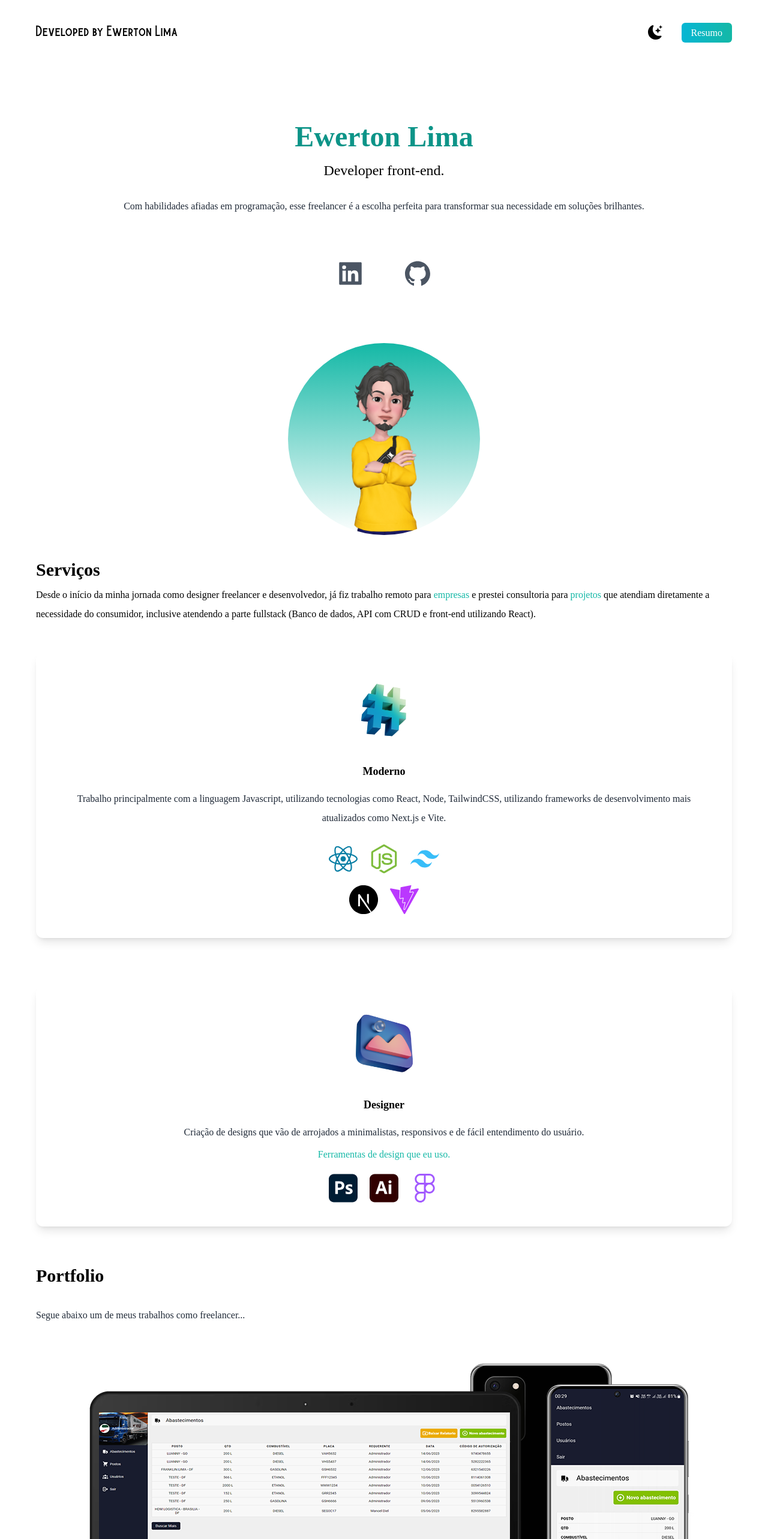
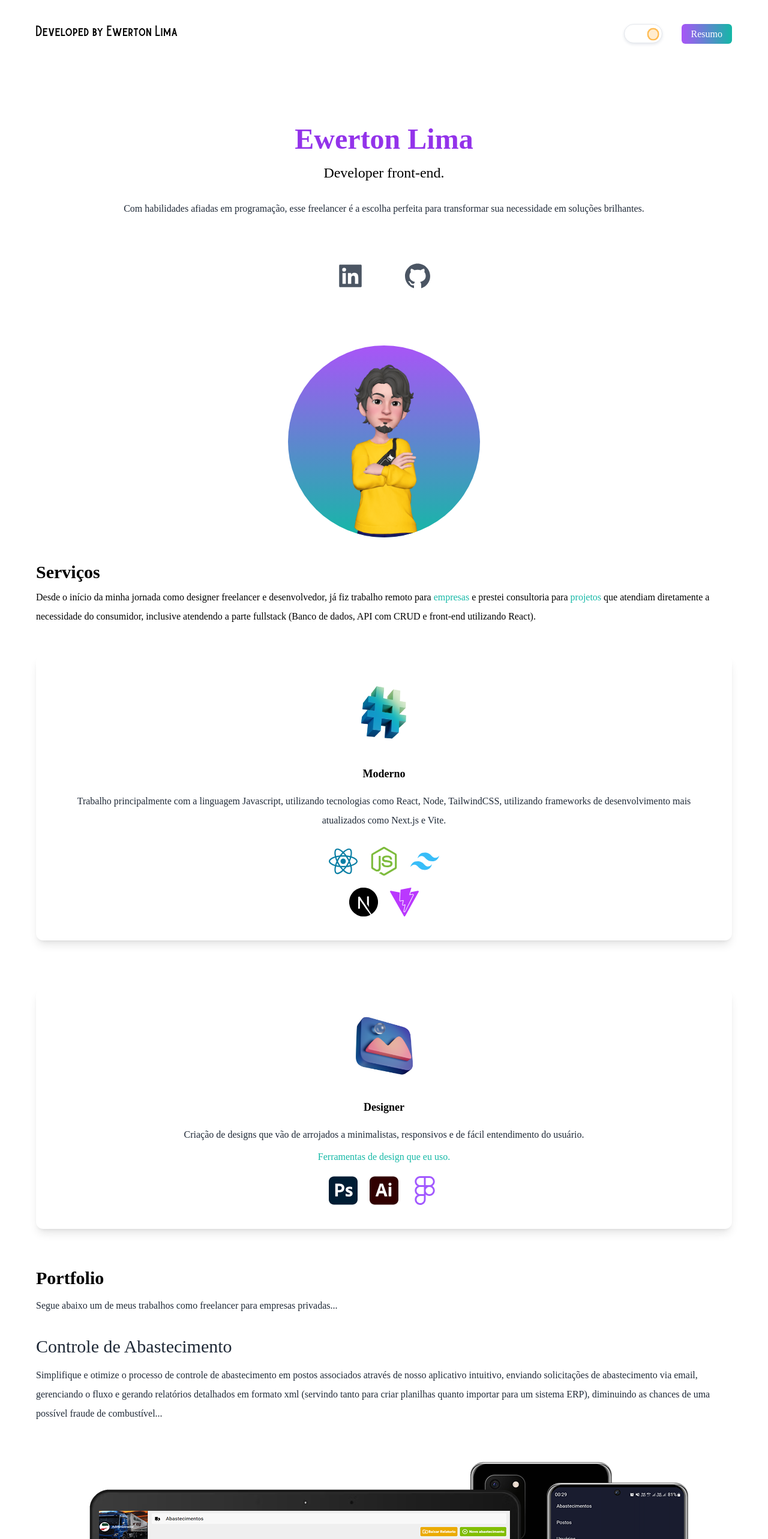
Before and after one commit to ewerton-ssh/portfolio, a React (Vite) app: page / in a window 1280 px wide. Shown: the top 2566 px of the page at 60% size. Built offline with nearby package versions, Linux system fonts and the light colour scheme; a web font is replaced by a local one.

Commit message:
second commit

```diff
--- a/src/App.jsx
+++ b/src/App.jsx
@@ -1,15 +1,21 @@
 import { useState } from 'react';
-import {BsFillMoonStarsFill} from 'react-icons/bs';
+//import {BsFillMoonStarsFill} from 'react-icons/bs';
 import {AiFillGithub, AiFillLinkedin} from 'react-icons/ai';
 import {SiTailwindcss, SiReact, SiNodedotjs,SiNextdotjs, SiVite, SiAdobephotoshop, SiAdobeillustrator, SiFigma} from 'react-icons/si'
 import char from '../src/assets/char.png';
 import design from '../src/assets/design.png';
 import code from '../src/assets/code.png'
 import mockup from '../src/assets/mockup.png'
+import DarkToggle from './components/DarkToggle';
 
 
 function App() {
   const [darkMode, setDarkMode] = useState(false);
+
+  const handleDarkModeChange = (newDarkMode) => {
+    setDarkMode(newDarkMode);
+    // Faça o que for necessário com o novo valor de darkMode
+  };
   return (
     <div className={darkMode ? 'dark' : ''}>
       <main className='bg-white px-5 dark:bg-gray-900'>
@@ -17,12 +23,12 @@ function App() {
           <nav className='py-10 mb-12 flex justify-between'>
             <h1 className='text-xl font-burtons mx-10 dark:text-gray-200'>Developed by Ewerton Lima</h1>
             <ul className='flex items-center'>
-              <li><BsFillMoonStarsFill onClick={() => setDarkMode(!darkMode)} className='cursor-pointer text-2xl dark:text-gray-200'/></li>
-              <li><a className='bg-gradient-to-r from-cyan-500 to-teal-500 text-white px-4 py-2 rounded-md ml-8 font-sanfrancisco mx-10' href="#" >Resumo</a></li>
+              <li><DarkToggle onDarkModeChange={handleDarkModeChange}/></li>
+              <li><a className='bg-gradient-to-r from-purple-500 to-teal-500 text-white px-4 py-2 rounded-md ml-8 font-sanfrancisco mx-10' href="#" >Resumo</a></li>
             </ul>
           </nav>
           <div className='text-center p-10'>
-            <h2 className='text-5xl py-2 text-teal-600 font-sanfrancisco font-bold'>Ewerton Lima</h2>
+            <h2 className='text-5xl py-2 text-purple-600 font-sanfrancisco font-bold'>Ewerton Lima</h2>
             <h3 className='text-2xl py-2 font-sanfrancisco dark:text-gray-200'>Developer front-end.</h3>
             <p className='text-md py-5 leading-8 text-gray-800 font-sanfrancisco dark:text-gray-200'>Com habilidades afiadas em programação, esse freelancer é a escolha perfeita para transformar sua necessidade em soluções brilhantes.</p>
           </div>
@@ -30,7 +36,7 @@ function App() {
             <AiFillLinkedin/>
             <AiFillGithub/>
           </div>
-          <div className='relative mx-auto bg-gradient-to-b from-teal-500 rounded-full w-80 h-80 mt-20 overflow-hidden'>
+          <div className='relative mx-auto bg-gradient-to-b from-purple-500 to-teal-500 rounded-full w-80 h-80 mt-20 overflow-hidden'>
             <img src={char} className='object-fill' />
           </div>
         </section>
@@ -50,7 +56,7 @@ function App() {
             <div className='text-center shadow-lg p-10 rounded-xl my-10 dark:bg-white flex-1 '>
               <img src={code} className='w-28 h-28 ml-auto mr-auto'/>
               <h3 className='text-lg pt-8 pb-2 font-sanfrancisco font-semibold'>Moderno</h3>
-              <p className="text-md py-2 leading-8 text-gray-800 dark:text-gray-200 font-sanfrancisco">
+              <p className="text-md py-2 leading-8 text-gray-800 dark:text-gray-500 font-sanfrancisco">
                 Trabalho principalmente com a linguagem Javascript, utilizando tecnologias como React, Node, TailwindCSS, utilizando frameworks de desenvolvimento mais atualizados como Next.js e Vite.
               </p>
               <div className='flex mt-5'>
@@ -72,7 +78,7 @@ function App() {
             <div className='text-center shadow-lg p-10 rounded-xl my-10 dark:bg-white flex-1 '>
               <img src={design} className='w-28 h-28 ml-auto mr-auto'/>
               <h3 className='text-lg pt-8 pb-2 font-sanfrancisco font-semibold'>Designer</h3>
-              <p className="text-md py-2 leading-8 text-gray-800 dark:text-gray-200 font-sanfrancisco">
+              <p className="text-md py-2 leading-8 text-gray-800 dark:text-gray-500 font-sanfrancisco">
                 Criação de designs que vão de arrojados a minimalistas, responsivos e de fácil entendimento do usuário.
               </p>
               <span className="text-teal-500 font-sanfrancisco"> Ferramentas de design que eu uso. </span>
@@ -89,8 +95,15 @@ function App() {
         <section>
           <div>
             <h3 className='text-3xl py-1 mt-5 mx-10 font-semibold font-sanfrancisco dark:text-gray-200'>Portfolio</h3>
-            <p className="text-md py-2 leading-8 text-gray-800 dark:text-gray-200 mt-5 mx-10 font-sanfrancisco">
-              Segue abaixo um de meus trabalhos como freelancer...
+            <p className="text-md py-2 leading-8 text-gray-800 dark:text-gray-200 mx-10 font-sanfrancisco">
+              Segue abaixo um de meus trabalhos como freelancer para empresas privadas...
+            </p>
+            <h3 className="text-3xl py-2 leading-8 text-gray-800 dark:text-gray-200 mt-5 mx-10 font-sanfrancisco">
+              Controle de Abastecimento
+            </h3>
+            <p className="text-md py-2 leading-8 text-gray-800 dark:text-gray-200 mx-10 font-sanfrancisco">
+            Simplifique e otimize o processo de controle de abastecimento em postos associados através de nosso aplicativo intuitivo, enviando solicitações de abastecimento via email,
+            gerenciando o fluxo e gerando relatórios detalhados em formato xml (servindo tanto para criar planilhas quanto importar para um sistema ERP), diminuindo as chances de uma possível fraude de combustível...
             </p>
           </div>
           <div className='flex flex-col gap-10 py-10 lg:flex-row lg:flex-wrap'>
--- /dev/null
+++ b/src/components/DarkToggle/darktoggle.css
@@ -0,0 +1,83 @@
+.toggle-checkbox {
+    position: absolute;
+    opacity: 0;
+    cursor: pointer;
+    height: 0;
+    width: 0;
+  }
+
+  .toggle-slot {
+    position: relative;
+    height: 2em;
+    width: 4em;
+    border: 1px solid #e4e7ec;
+    border-radius: 2em;
+    background-color: white;
+    box-shadow: 0px 2px 5px #e4e7ec;
+    transition: background-color 250ms;
+  }
+
+  .toggle-checkbox:checked ~ .toggle-slot {
+    background-color: #374151;
+  }
+
+  .toggle-button {
+    transform: translate(2.35em, 0.35em);
+    position: absolute;
+    height: 1.3em;
+    width: 1.3em;
+    border-radius: 50%;
+    background-color: #ffeccf;
+    box-shadow: inset 0px 0px 0px 0.15em #ffbb52;
+    transition: background-color 250ms, border-color 250ms, transform 500ms cubic-bezier(.26,2,.46,.71);
+  }
+
+  .toggle-checkbox:checked ~ .toggle-slot .toggle-button {
+    background-color: #485367;
+    box-shadow: inset 0px 0px 0px 0.15em white;
+    transform: translate(0.35em, 0.35em);
+  }
+
+  .sun-icon {
+    position: absolute;
+    height: 1.2em;
+    width: 1.2em;
+    color: #ffbb52;
+  }
+
+  .sun-icon-wrapper {
+    position: absolute;
+    height: 1.2em;
+    width: 1.2em;
+    opacity: 1;
+    transform: translate(0.4em, 0.4em) rotate(15deg);
+    transform-origin: 50% 50%;
+    transition: opacity 150ms, transform 500ms cubic-bezier(.26,2,.46,.71);
+  }
+
+  .toggle-checkbox:checked ~ .toggle-slot .sun-icon-wrapper {
+    opacity: 0;
+    transform: translate(0.6em, 0.4em) rotate(0deg);
+  }
+
+  .moon-icon {
+    position: absolute;
+    height: 1.2em;
+    width: 1.2em;
+    color: white;
+  }
+
+  .moon-icon-wrapper {
+    position: absolute;
+    height: 1.2em;
+    width: 1.2em;
+    opacity: 0;
+    transform: translate(2.2em, 0.4em) rotate(0deg);
+    transform-origin: 50% 50%;
+    transition: opacity 150ms, transform 500ms cubic-bezier(.26,2.5,.46,.71);
+  }
+
+  .toggle-checkbox:checked ~ .toggle-slot .moon-icon-wrapper {
+    opacity: 1;
+    transform: translate(2.4em, 0.4em) rotate(-15deg);
+  }
--- /dev/null
+++ b/src/components/DarkToggle/index.jsx
@@ -0,0 +1,27 @@
+import { useState } from 'react';
+import './darktoggle.css'
+
+export default function DarkToggle({ onDarkModeChange }) {
+    const [darkMode, setDarkMode] = useState(false);
+    const handleToggle = () => {
+        const newDarkMode = !darkMode;
+        setDarkMode(newDarkMode);
+        onDarkModeChange(newDarkMode);
+      };
+    return (
+        <div>
+      <label>
+        <input className='toggle-checkbox' type='checkbox' checked={darkMode} onChange={handleToggle} />
+        <div className='toggle-slot'>
+          <div className='sun-icon-wrapper'>
+            <div className="iconify sun-icon" data-icon="feather-sun" data-inline="false"></div>
+          </div>
+          <div className='toggle-button'></div>
+          <div className='moon-icon-wrapper'>
+            <div className="iconify moon-icon" data-icon="feather-moon" data-inline="false"></div>
+          </div>
+        </div>
+      </label>
+    </div>
+    )
+}
```
